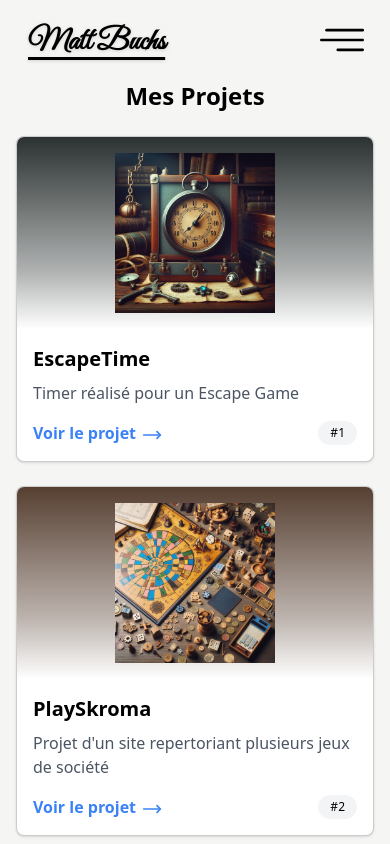
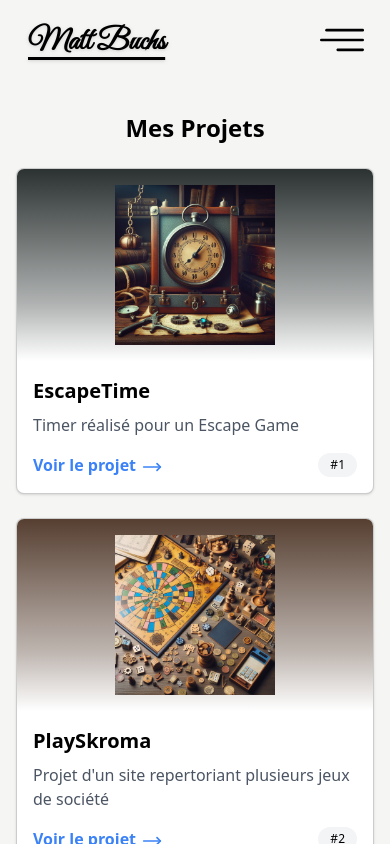
Before and after one commit to MattBuchs/NewPortfolio, a React (Vite) app: page /projects in a window 390 px wide. Shown: the top 844 px of the page. Built offline with nearby package versions, Linux system fonts and the light colour scheme.

Commit message:
increase top padding in ProjectsMobile component for improved layout

```diff
--- a/src/components/Projects/Mobile/ProjectsMobile.jsx
+++ b/src/components/Projects/Mobile/ProjectsMobile.jsx
@@ -4,7 +4,7 @@ import { MoveRight } from "lucide-react";
 
 export default function ProjectsMobile({ projects = false }) {
     return (
-        <div className="px-4 py-6 bg-stone-100 pt-20">
+        <div className="px-4 py-6 bg-stone-100 pt-28">
             <h1 className="text-2xl font-bold text-center mb-6">Mes Projets</h1>
 
             <div className="flex flex-col gap-6">
```
